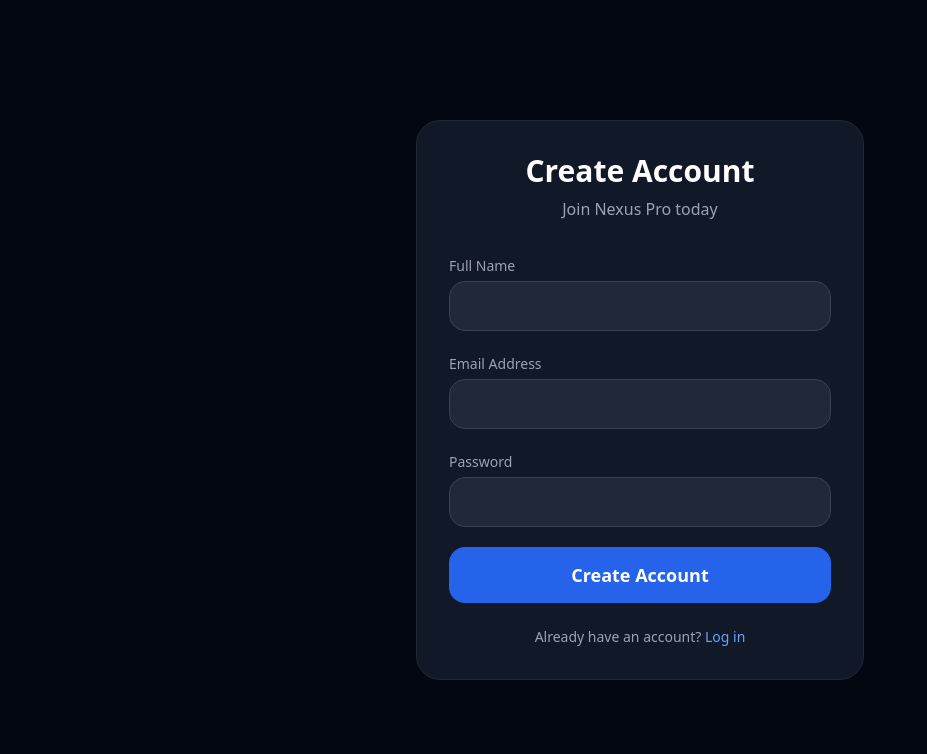
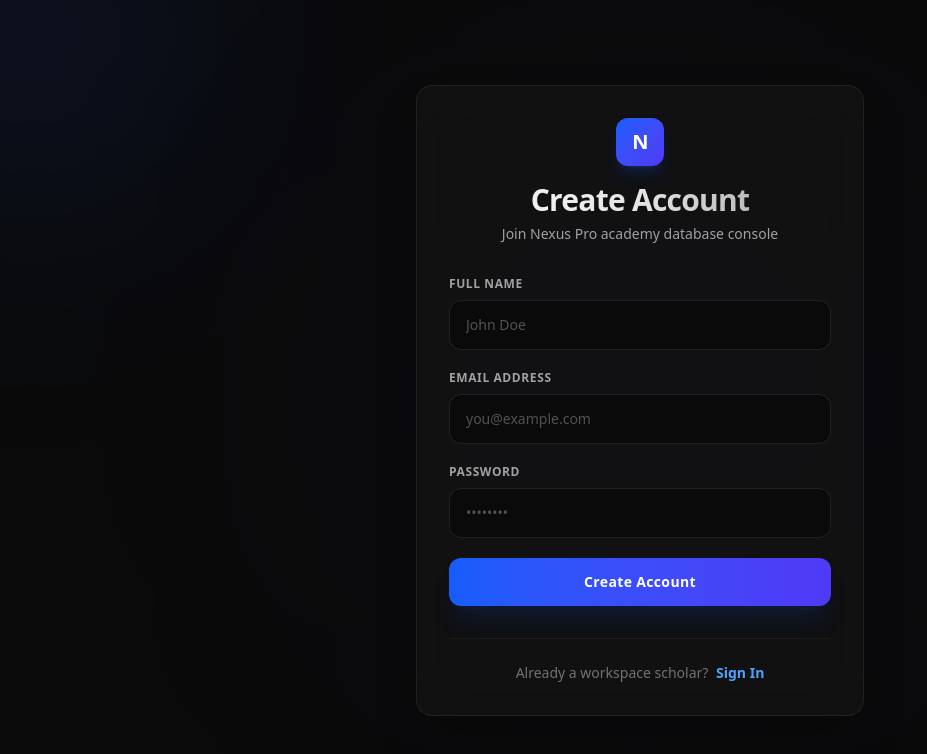
Before and after one commit to Josephonyek/NexusPro, a plain HTML site: page signup.html in a window 1280 px wide. Shown: the whole page, without its empty margins (0-927 px from the left). Drawn offline with nearby package versions, Linux system fonts and the light colour scheme.

Commit message:
Update signup.html

```diff
--- a/signup.html
+++ b/signup.html
@@ -3,45 +3,65 @@
 <head>
     <meta charset="UTF-8">
     <meta name="viewport" content="width=device-width, initial-scale=1.0">
-    <title>Sign Up - Nexus Pro</title>
-    <script src="https://cdn.tailwindcss.com"></script>
+    <title>Nexus Pro | Join Workspace</title>
+    <script src="https://cdn.jsdelivr.net/npm/@tailwindcss/browser@4"></script>
 </head>
-<body class="bg-gray-950 text-white min-h-screen flex items-center justify-center">
-    <div class="w-full max-w-md p-8 bg-gray-900 rounded-3xl border border-gray-800">
-        <h1 class="text-3xl font-black text-center mb-2">Create Account</h1>
-        <p class="text-center text-gray-400 mb-8">Join Nexus Pro today</p>
+<body class="bg-neutral-950 text-neutral-100 min-h-screen flex items-center justify-center p-4 antialiased selection:bg-blue-600/30 selection:text-blue-400">
 
-        <form id="signupForm" class="space-y-5">
+    <div class="fixed inset-0 overflow-hidden pointer-events-none z-0">
+        <div class="absolute -top-40 -left-40 w-96 h-96 bg-blue-600/10 rounded-full blur-[128px]"></div>
+        <div class="absolute top-1/2 right-1/2 translate-x-1/2 -translate-y-1/2 w-[500px] h-[500px] bg-indigo-600/5 rounded-full blur-[160px]"></div>
+    </div>
+
+    <div class="w-full max-w-md bg-neutral-900/60 border border-neutral-800/80 rounded-2xl p-8 shadow-2xl relative z-10 backdrop-blur-xl">
+
+        <div class="mb-8 text-center">
+            <div class="inline-flex items-center justify-center w-12 h-12 rounded-xl bg-gradient-to-br from-blue-600 to-indigo-600 mb-4 shadow-lg shadow-blue-600/20">
+                <span class="text-xl font-black text-white tracking-tighter">N</span>
+            </div>
+            <h1 class="text-3xl font-extrabold tracking-tight bg-gradient-to-r from-neutral-50 via-neutral-200 to-neutral-400 bg-clip-text text-transparent">
+                Create Account
+            </h1>
+            <p class="text-neutral-400 text-sm mt-1.5">Join Nexus Pro academy database console</p>
+        </div>
+
+        <form id="registerForm" class="space-y-5">
             <div>
-                <label class="text-sm text-gray-400">Full Name</label>
-                <input type="text" id="name" required
-                       class="w-full mt-1 bg-gray-800 border border-gray-700 rounded-2xl px-4 py-3 focus:outline-none focus:border-blue-500">
+                <label class="block text-xs font-semibold text-neutral-400 uppercase tracking-wider mb-2">Full Name</label>
+                <div class="relative">
+                    <input type="text" id="regName" required placeholder="John Doe"
+                        class="w-full bg-neutral-950/80 border border-neutral-800/80 focus:border-blue-500/80 rounded-xl px-4 py-3.5 text-neutral-200 placeholder-neutral-600 outline-none transition-all duration-200 text-sm focus:ring-4 focus:ring-blue-500/10">
+                </div>
             </div>
 
             <div>
-                <label class="text-sm text-gray-400">Email Address</label>
-                <input type="email" id="email" required
-                       class="w-full mt-1 bg-gray-800 border border-gray-700 rounded-2xl px-4 py-3 focus:outline-none focus:border-blue-500">
+                <label class="block text-xs font-semibold text-neutral-400 uppercase tracking-wider mb-2">Email Address</label>
+                <div class="relative">
+                    <input type="email" id="regEmail" required placeholder="you@example.com"
+                        class="w-full bg-neutral-950/80 border border-neutral-800/80 focus:border-blue-500/80 rounded-xl px-4 py-3.5 text-neutral-200 placeholder-neutral-600 outline-none transition-all duration-200 text-sm focus:ring-4 focus:ring-blue-500/10">
+                </div>
             </div>
 
             <div>
-                <label class="text-sm text-gray-400">Password</label>
-                <input type="password" id="password" required minlength="6"
-                       class="w-full mt-1 bg-gray-800 border border-gray-700 rounded-2xl px-4 py-3 focus:outline-none focus:border-blue-500">
+                <label class="block text-xs font-semibold text-neutral-400 uppercase tracking-wider mb-2">Password</label>
+                <div class="relative">
+                    <input type="password" id="regPassword" required placeholder="••••••••" minlength="6"
+                        class="w-full bg-neutral-950/80 border border-neutral-800/80 focus:border-blue-500/80 rounded-xl px-4 py-3.5 text-neutral-200 placeholder-neutral-600 outline-none transition-all duration-200 text-sm focus:ring-4 focus:ring-blue-500/10">
+                </div>
             </div>
 
             <button type="submit"
-                    class="w-full py-3.5 bg-blue-600 hover:bg-blue-700 rounded-2xl font-bold text-lg transition">
-                Create Account
+                class="w-full relative group bg-gradient-to-r from-blue-600 to-indigo-600 hover:from-blue-500 hover:to-indigo-500 text-white font-semibold py-3.5 rounded-xl transition-all duration-200 text-sm tracking-wide shadow-xl shadow-blue-600/10 active:scale-[0.98] disabled:opacity-40 disabled:pointer-events-none cursor-pointer">
+                <span class="relative z-10">Create Account</span>
             </button>
         </form>
 
-        <p class="text-center text-sm text-gray-400 mt-6">
-            Already have an account?
-            <a href="login.html" class="text-blue-400 hover:underline">Log in</a>
-        </p>
+        <div class="mt-8 pt-6 border-t border-neutral-800/60 text-center text-sm">
+            <span class="text-neutral-500">Already a workspace scholar?</span>
+            <a href="login.html" class="text-blue-400 hover:text-blue-300 ml-1 font-semibold transition-colors">Sign In</a>
+        </div>
     </div>
 
     <script src="signup.js"></script>
 </body>
-    </html>
+</html>
```
